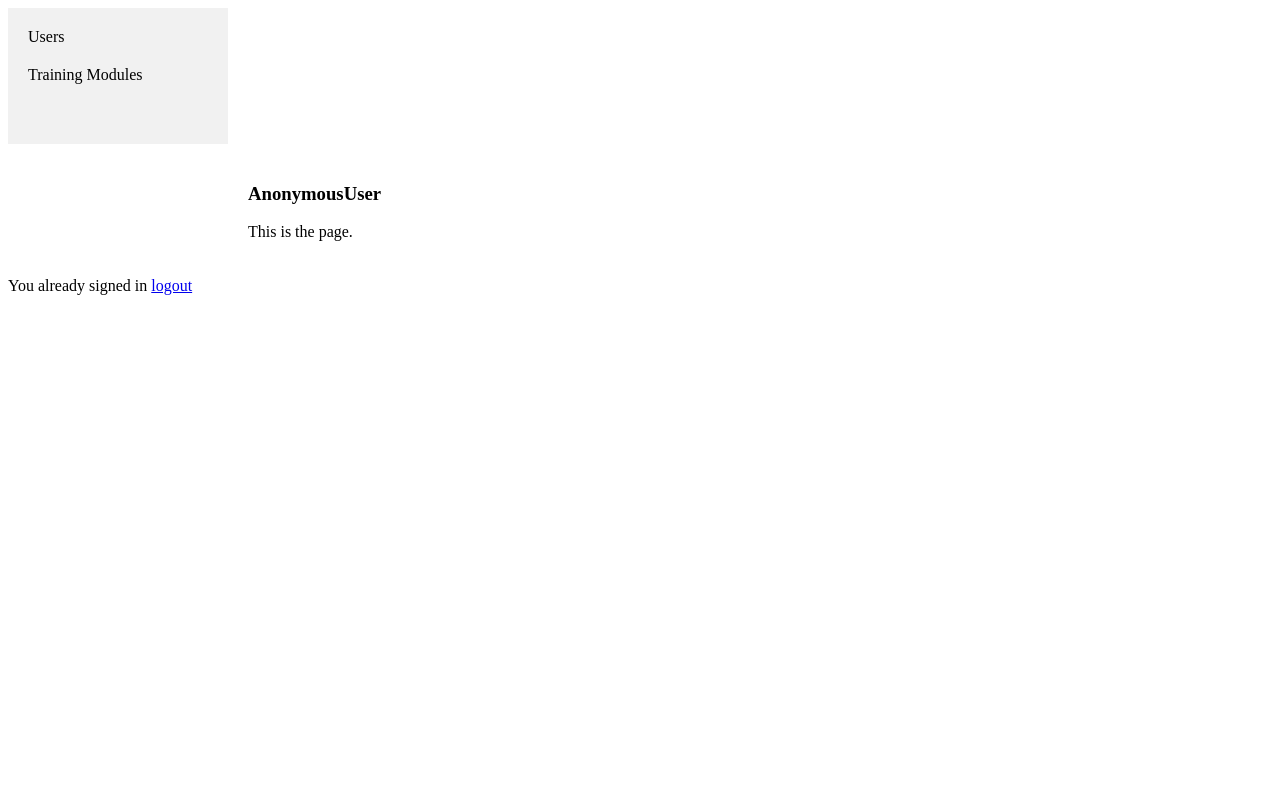
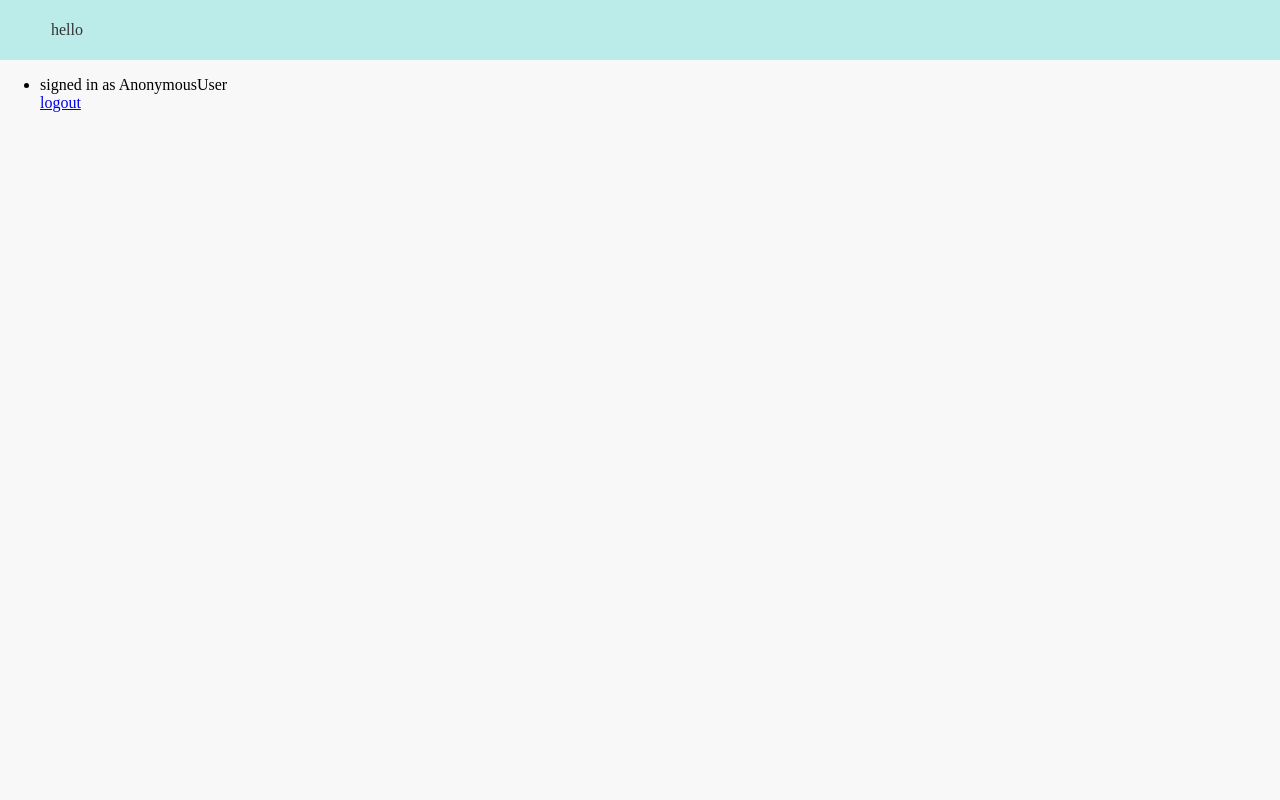
Before and after one commit to aAakashT/UserTr, a Django app: page /dashboard/ in a window 1280 px wide. Run offline with Django 4.2, Linux system fonts and the light colour scheme.

Commit message:
improvements_add

```diff
--- a/user_training/usertrainerapp/templates/dashboard.html
+++ b/user_training/usertrainerapp/templates/dashboard.html
@@ -4,43 +4,102 @@
 <html>
 <head>
   <style>
-    .sidenav {
-      width: 200px;
-      background-color: #f1f1f1;
-      padding: 10px;
+body {
+  background-color: #f8f8f8;
+  margin: 0;
 }
 
-    .sidenav a {
-      display: block;
-      padding: 10px;
-      text-decoration: none;
-      color: #000;
+.navbar {
+  background-color: #bbecea;
+  padding: 20px;
 }
 
-    .sidenav a:hover {
-      background-color: #ddd;
+.navbar ul {
+  list-style-type: none;
+  padding: 1;
+  margin: 0;
+}
+
+.navbar li {
+  display: inline;
+  padding: 30px;
+}
+
+.navbar a {
+  text-decoration: none;
+  color: #333;
+}
+
+.navbar a:hover {
+  background-color: #9dc3e2;
 }
 
 .content {
-      margin-left: 220px;
   padding: 20px;
 }
+
+table {
+  width: 100%;
+  border-collapse: collapse;
+}
+
+th,
+td {
+  padding: 8px;
+  text-align: left;
+  border-bottom: 1px solid #ddd;
+}
+
+th {
+  background-color: #f2f2f2;
+}
+
+        .form-group {
+            margin-bottom: 10px;
+        }
+        .form-group label {
+            display: inline-block;
+            width: 150px;
+            vertical-align: top;
+        }
+        .form-group input {
+            display: inline-block;
+            width: 250px;
+        }
+
 </style>
+{% block head %}
+{% endblock %}
+
 </head>
 <body>
-  <div class="sidenav">
-    <a href="#">Users</a>
-    <a href="#">Training Modules</a>
+  <ul>
+
+  </ul>
+
+  <!-- <div class="sidenav">
+    <a href="/show/users/">Users</a>
+    <a href="/training/modules/">Modules</a>
     <a href="#"></a>
-    <a href="#"></a>
+    <a href="#"></a> -->
   </div>
+  <div class="navbar">
+    <ul>
+        <li><p2><a href="#">hello</a>
+        </p2></li>
+        <li><p2><a href="#"></a>
+        </p2></li>                </ul>
+</div>
+<ul>
 
-  <div class="content">
-    <h3>{{user}}</h3>
-    <p>This is the page.</p>
-  </div>
-  <p4>You already signed in </p4>
+  </ul>
+  <ul>
+
+    <li><p4> signed in as {{user}}</p4> </li>
+
     <a href="{% url 'logout_api' %}">logout</a>
-
+  </ul>
+  {% block content %}
+  {% endblock %}
 </body>
 </html>
--- a/user_training/usertrainerapp/urls/user_urls.py
+++ b/user_training/usertrainerapp/urls/user_urls.py
@@ -16,7 +16,7 @@ Including another URLconf
 """
 from django.contrib import admin
 from django.urls import path
-from usertrainerapp.views.user_views import render_modules, render_reviews, show_modules, show_reviews
+from usertrainerapp.views.user_views import render_modules, user_dashboard_view, render_reviews, show_modules, show_reviews
 from rest_framework.routers import DefaultRouter
 
 urlpatterns = [
@@ -24,4 +24,6 @@ urlpatterns = [
     path('api/user/reviews/', render_reviews, name='api_user_reviews'),
     path('user/modules/', show_modules, name='show_modules'),
     path('user/reviews/', show_reviews, name='show_reviews'),
+    path('user/dashboard/', user_dashboard_view, name='user_dashboard'),
+
 ]
--- a/user_training/usertrainerapp/views/admin_views.py
+++ b/user_training/usertrainerapp/views/admin_views.py
@@ -77,8 +77,7 @@ class AssignTLView(APIView):
         return Response(context)
 
     def post(self, request, user_id):
-        if tl_id == user_id:
-            return Response({'error': 'can not assign Tl to self'})
+
         try:
             user = User.objects.get(id=user_id)
         except:
@@ -122,10 +121,10 @@ class AssignRoleView(APIView):
         # print(type(tl_group))
         if not tl_group:
             return Response({'error': 'Role is required.'}, status=400)
-        # user.groups.clear()
         if user.team_leader:
             messages.error(request, 'Cannot assign the TL role to a user who is already a team leader.')
             return redirect('show_users')
+        user.groups.clear()
         user.groups.add(tl_group)
         return redirect('show_users')
 
--- a/user_training/usertrainerapp/views/auth_views.py
+++ b/user_training/usertrainerapp/views/auth_views.py
@@ -65,8 +65,8 @@ class LoginApi(APIView):
             #     return redirect('user_dashboard')
 
             session_key = request.session.session_key
-            request.session.set_expiry(0)
-            return redirect(reverse_lazy('dashboard'))
+            request.session.set_expiry(500)
+            return redirect(('dashboard'))
 
         return Response({'error': 'Invalid credentials'}, status=status.HTTP_401_UNAUTHORIZED)
 
@@ -90,7 +90,7 @@ def login_view(request):
 
 def register_view(request):
     if request.user.is_authenticated:
-        return redirect(reverse_lazy('dashbord'))
+        return redirect(reverse_lazy('dashboard'))
     return render(request, 'auth_templates/register.html')
 
 
@@ -107,5 +107,5 @@ def handle_redirect(request):
             return redirect('tl_dashboard')
         elif groups.filter(name='User').exists():
             return redirect('user_dashboard')
-        else:
-            redirect('dashboard')
+    else:
+        return redirect('dashboard')
--- a/user_training/usertrainerapp/views/tl_views.py
+++ b/user_training/usertrainerapp/views/tl_views.py
@@ -75,7 +75,7 @@ class AssignModules(APIView):
         subject = "Training Module Assignment"
         message = f"You have been assigned the training module: {training_module.title}. Log in to the User Training Application to access it."
         email_from = settings.EMAIL_HOST_USER
-        recipient_list = ['aakashthorve99@gmail.com', ]
+        recipient_list = ['aakashthorve99@gmail.com', user1.email]
         send_mail( subject, message, email_from, recipient_list )
         return Response({'success': 'Training module assigned'})
 
@@ -114,7 +114,7 @@ class WriteReview(APIView):
         serializer = ReviewSerializer(review)
 
         return redirect(reverse_lazy(''))
-        return Response({'success': 'Review submitted', 'review': serializer.data})
+        # return Response({'success': 'Review submitted', 'review': serializer.data})
 
 
 class UpdateReview(APIView):
--- a/user_training/usertrainerapp/views/user_views.py
+++ b/user_training/usertrainerapp/views/user_views.py
@@ -31,3 +31,6 @@ def show_modules(request):
 
 def show_reviews(request):
     return render(request, 'user_templates/reviews_list.html')
+
+def user_dashboard_view(request):
+    return render(request, 'user_templates/user_dashboard.html')
```
Also changed, not shown: user_training/usertrainerapp/templates/auth_templates/login.html (+6 -6 lines), user_training/db.sqlite3. Lines whose indentation alone changed are shown as unchanged.
